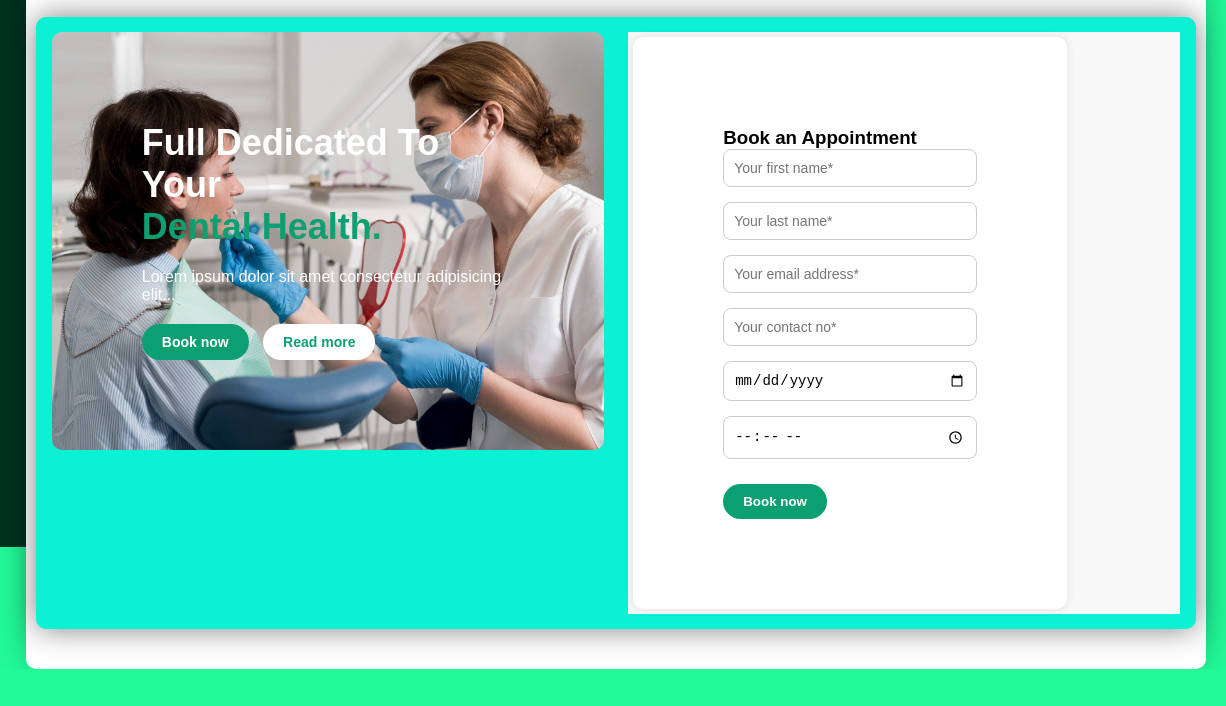
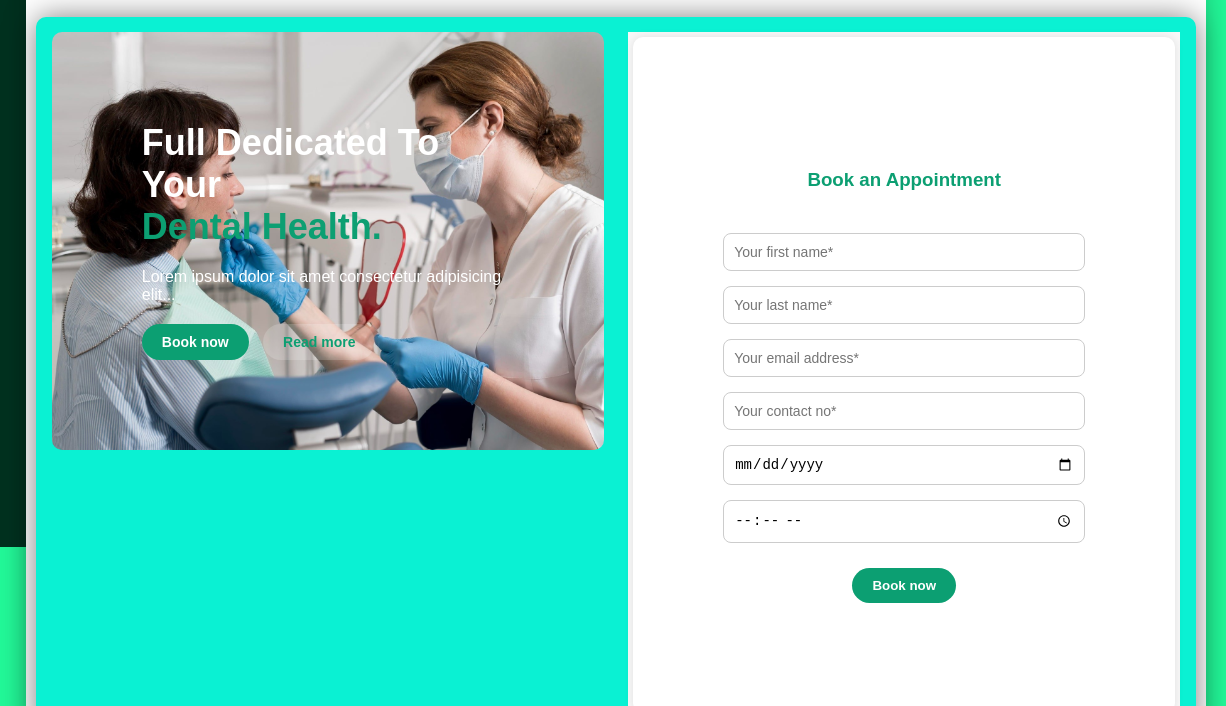
Before and after one commit to jogard24/modificarflexbox, a plain HTML site: page index.html in a window 1280 px wide. Shown: the part 307-1013 px from the top of the page, 54-1280 px from the left. Before the commit the page ends 976 px from the top, so only its background shows below. Drawn offline with Linux system fonts and the light colour scheme.

Commit message:
Ejemplo landing page2

```diff
--- a/styles.css
+++ b/styles.css
@@ -171,9 +171,14 @@ section.parrafo1 {
 }
 
 .boton-segundo {
-    background-color: white;
+    background-color: rgba(255, 255, 255, 0.178);
     color: #0c9f72;
     border: 2px solid #0c9f72;
+}
+
+form button {
+    display: block;
+    margin: 20px auto;
 }
 
 .formulario {
@@ -182,8 +187,8 @@ section.parrafo1 {
 }
 
 .formulario1 {
-    width: 80%;
-    max-width: 600px;
+    width: 100%;
+    max-width: 900px;
     background: white;
     padding: 90px;
     border-radius: 10px;
@@ -215,3 +220,9 @@ section.parrafo1 {
     cursor: pointer;
     margin-top: 10px;
 }
+
+h3 {
+    margin: 42px;
+    color: #0c9f72;
+    text-align: center;
+}
```
